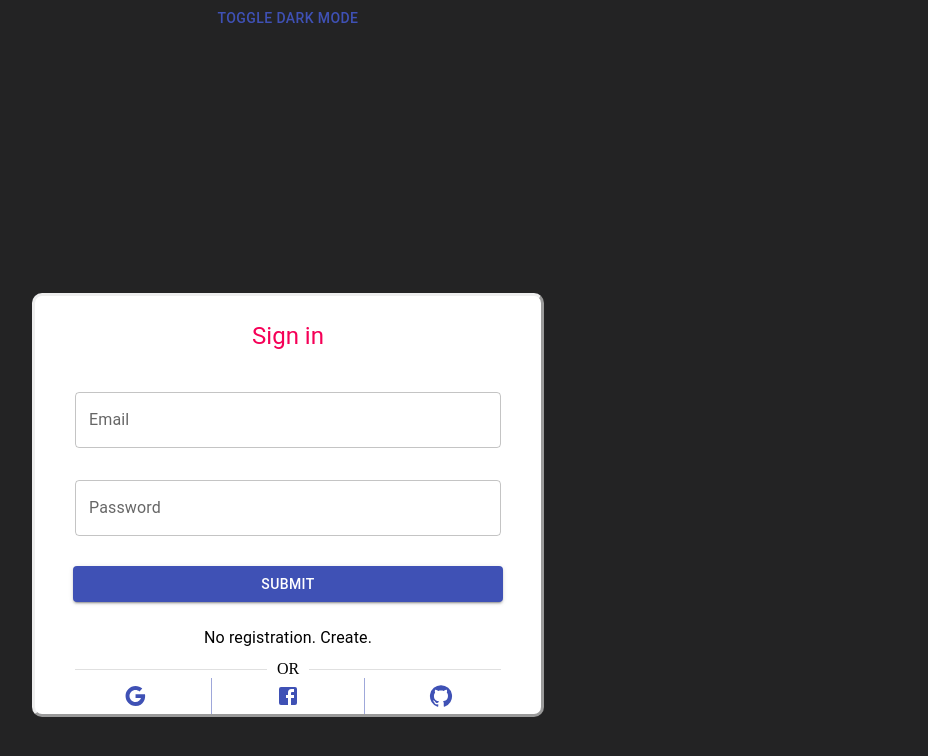
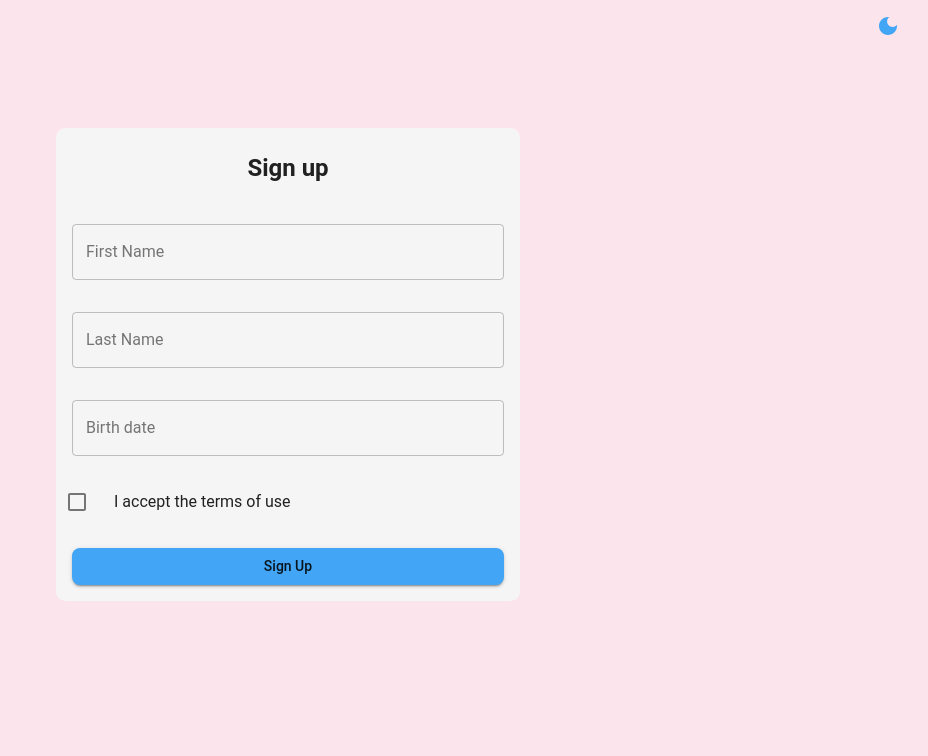
Before and after one commit to BTrifonov/digital-notes-app, a React (Vite) app in the folder frontend/app/: page /signup in a window 1280 px wide. Shown: the top 756 px of the page, without its empty margins (352-1280 px from the left). Built offline with nearby package versions, Linux system fonts and the light colour scheme.

Commit message:
Created frontend sign in and sign up pages

```diff
--- a/frontend/app/src/App.css
+++ b/frontend/app/src/App.css
@@ -3,5 +3,4 @@
   min-height: 100vh;
 
   text-align: center;
-  background-color: #050506e0;
 }
--- a/frontend/app/src/App.tsx
+++ b/frontend/app/src/App.tsx
@@ -1,10 +1,15 @@
-
-import { Container, CssBaseline, ThemeProvider, Button } from '@mui/material'
+import {CssBaseline, ThemeProvider, Button } from '@mui/material'
 import './App.css'
-import LoginPage from './components/pages/LoginPage'
 import { useState } from 'react'
 
+import DarkModeIcon from '@mui/icons-material/DarkMode';
+import LightModeIcon from '@mui/icons-material/LightMode';
+
 import { darkTheme, lightTheme } from './theme'
+import AppRoutes from './AppRoutes';
+
+import { LocalizationProvider } from '@mui/x-date-pickers/LocalizationProvider';
+import { AdapterDayjs } from '@mui/x-date-pickers/AdapterDayjs'; // Using dayjs adapter
 
 function App() {
   const [isDarkMode, setIsDarkMode] = useState<boolean>(false);
@@ -16,23 +21,16 @@ function App() {
 
   return (
     <ThemeProvider theme={isDarkMode ? darkTheme : lightTheme}>
-
-      <Button onClick={handleThemeToggle}>
-        Toggle {isDarkMode ? 'Light' : 'Dark'} Mode
-      </Button>
-      <Container
-        sx={{
-          marginTop: '20%',
-          marginBottom: '20%',
-          width: '40%',
-          height: 'auto',
-          borderRadius: '10px',
-          borderStyle: 'outset',
-          backgroundColor: theme => theme.palette.background.paper
-        }}
-      >
-        <LoginPage/>
-      </Container>
+      <LocalizationProvider dateAdapter={AdapterDayjs}>
+        <CssBaseline/>
+        <Button
+          onClick={handleThemeToggle}
+          sx = {{position: 'fixed', top: '0', right: '0', margin: '0.5rem', borderStyle: 'solid', borderColor: 'blue'}}
+        >
+          {isDarkMode ? <LightModeIcon/> : <DarkModeIcon/>}
+        </Button>
+        <AppRoutes/>
+      </LocalizationProvider>
     </ThemeProvider>
   )
 }
--- /dev/null
+++ b/frontend/app/src/AppRoutes.tsx
@@ -0,0 +1,15 @@
+import { BrowserRouter as Router, Routes, Route } from 'react-router-dom';
+
+import LoginPage from './components/pages/LoginPage';
+import SignUpPage from './components/pages/SignUpPage';
+
+export default function AppRoutes() {
+    return (
+        <Router>
+            <Routes>
+                <Route path='/' element={<LoginPage/>}/>
+                <Route path='/signup' element={<SignUpPage/>}/>
+            </Routes>
+        </Router>
+    )
+};
--- a/frontend/app/src/components/pages/LoginPage.tsx
+++ b/frontend/app/src/components/pages/LoginPage.tsx
@@ -1,24 +1,38 @@
-import { Box, Button, ButtonGroup, Divider, TextField, Typography } from "@mui/material";
+import { Box, Button, ButtonGroup, Container, Divider, Link,TextField, Typography, useTheme } from "@mui/material";
 
 import GoogleIcon from '@mui/icons-material/Google';
 import FacebookIcon from '@mui/icons-material/Facebook';
 import GitHubIcon from '@mui/icons-material/GitHub';
 
 export default function LoginPage() {
+  const theme = useTheme();
+
   return (
+    <Container
+    sx={{
+      marginTop: '20%',
+      marginBottom: '20%',
+      width: '40%',
+      height: 'auto'
+    }}
+  >
     <Box
       sx= {{
         display: "flex",
-        flexDirection: "column"
+        flexDirection: "column",
+        bgcolor: theme.palette.background.paper,
+        borderStyle: "hidden",
+        borderRadius: "2%"
       }}
     >
-        <Typography color="secondary" sx={{margin: '1em'}} variant="h5">Sign in</Typography>
+        <Typography variant="h5">Sign in</Typography>
+        <TextField id="filled-basic" label="Email" variant="outlined" />
+        <TextField id="user-password" label="Password" helperText="Minimum 8 characters" type="password" variant="outlined" />
+        <Button variant="contained">Submit</Button>
 
-
-        <TextField sx={{margin: '1em'}} id="filled-basic" label="Email" variant="outlined" />
-        <TextField sx={{margin: '1em'}} id="user-password" label="Password" type="password" variant="outlined" />
-        <Button sx={{margin: '1em'}} variant="contained">Submit</Button>
-        <Typography sx={{margin: '0.5em'}} variant="subtitle1">No registration. Create.</Typography>
+        <Link href='/signup' underline="hover">
+          Create account
+        </Link>
 
         <Divider orientation="horizontal" variant="middle" textAlign="center">OR</Divider>
 
@@ -26,10 +40,11 @@ export default function LoginPage() {
           variant="text"
           fullWidth
         >
-          <Button><GoogleIcon/></Button>
-          <Button><FacebookIcon/></Button>
-          <Button><GitHubIcon/></Button>
+          <Button sx={{margin: 0}}><GoogleIcon/></Button>
+          <Button sx={{margin: 0}}><FacebookIcon/></Button>
+          <Button sx={{margin: 0}}><GitHubIcon/></Button>
         </ButtonGroup>
     </Box>
+  </Container>
   );
 }
--- /dev/null
+++ b/frontend/app/src/components/pages/SignUpPage.tsx
@@ -0,0 +1,61 @@
+import * as React from 'react'
+
+import {Box, Button, Container, TextField, Typography, useTheme} from "@mui/material"
+import { DatePicker } from '@mui/x-date-pickers';
+
+import Checkbox from '@mui/material/Checkbox';
+
+export default function SignUpPage() {
+    const theme = useTheme();
+
+    const [checked, setChecked] = React.useState<boolean>(false);
+
+    const handleChange = (event: React.ChangeEvent<HTMLInputElement>) => {
+        setChecked(event.target.checked);
+    }
+
+    return (
+        <Container
+            sx={{
+                marginTop: "10%",
+                marginBottom: "10%",
+                width: "40%",
+                height: 'auto'
+            }}
+        >
+            <Box
+                sx= {{
+                    display: "flex",
+                    flexDirection: "column",
+                    bgcolor: theme.palette.background.paper,
+                    borderStyle: "hidden",
+                    borderRadius: "2%"
+                }}
+            >
+                <Typography variant='h5'>Sign up</Typography>
+
+                <TextField id="sign-up-first-name" label="First Name" variant='outlined'></TextField>
+                <TextField id="sign-up-last-name" label="Last Name" variant='outlined'></TextField>
+
+                <DatePicker
+                    label="Birth date"
+                >
+                </DatePicker>
+
+                <Box
+                    sx = {{
+                        display: 'flex',
+                        flexDirection: 'row'
+                    }}
+                >
+                    <Checkbox
+                        checked={checked}
+                        onChange={handleChange}
+                    />
+                    <Typography variant='subtitle1'> I accept the terms of use</Typography>
+                </Box>
+                <Button variant='contained'> Sign Up</Button>
+            </Box>
+        </Container>
+    )
+}
--- a/frontend/app/src/index.css
+++ b/frontend/app/src/index.css
@@ -4,5 +4,4 @@ body {
   place-items: center;
   min-width: 320px;
   min-height: 100vh;
-  background-color: transparent;
 }
--- a/frontend/app/src/main.tsx
+++ b/frontend/app/src/main.tsx
@@ -3,6 +3,8 @@ import * as React from 'react'
 import { createRoot } from 'react-dom/client'
 import App from './App.tsx'
 import './index.css'
+
+
 
 //import '@fontsource/roboto/300.css';
 //import '@fontsource/roboto/400.css';
--- a/frontend/app/src/theme.tsx
+++ b/frontend/app/src/theme.tsx
@@ -2,31 +2,114 @@
 import { createTheme } from '@mui/material/styles';
 
 export const lightTheme = createTheme({
+  components: {
+    MuiTextField: {
+      styleOverrides: {
+        root: {
+          margin: '1em' // Adds margin to all TextFields
+        },
+      },
+    },
+    MuiButton: {
+      styleOverrides: {
+        root: {
+          margin: '1rem', // Adds margin to all Buttons
+          borderRadius: '8px', // Example: Rounded corners for buttons
+          textTransform: 'none', // Disables uppercase text on buttons
+        },
+      },
+    },
+    MuiTypography: {
+      styleOverrides: {
+        root: {
+          margin: '1em'
+        }
+      }
+    }
+  },
   palette: {
-    mode: 'light',
+    mode: 'light',  // Light mode
     primary: {
-      main: '#3f51b5',
+      main: '#42a5f5',  // A vibrant blue for primary buttons, links, etc.
     },
     secondary: {
-      main: '#f50057',
+      main: '#ff4081',  // A bright pink for secondary actions
     },
     background: {
-      default: '#ffffff', // Light mode background color
+      default: '#fce4ec',  // Warm, soft pink background (a warm, inviting tone)
+      paper: '#f5f5f5',    // Soft off-white for paper surfaces
+    },
+    text: {
+      primary: '#212121',  // Dark gray for primary text, ensures readability
+      secondary: '#757575',  // Medium gray for secondary text, subtitles, etc.
+    },
+  },
+  typography: {
+    fontFamily: 'Roboto, sans-serif',  // Modern, readable font
+    h5: {
+      fontWeight: 600,  // Slightly bolder headings for emphasis
+    },
+    body1: {
+      fontSize: '1rem',
     },
   },
 });
 
 export const darkTheme = createTheme({
+  components: {
+    MuiTextField: {
+      styleOverrides: {
+        root: {
+          margin: '1em' // Adds margin to all TextFields
+        },
+      },
+    },
+    MuiButton: {
+      styleOverrides: {
+        root: {
+          margin: '1em', // Adds margin to all Buttons
+          borderRadius: '8px', // Example: Rounded corners for buttons
+          textTransform: 'none', // Disables uppercase text on buttons
+        },
+      },
+    },
+    MuiTypography: {
+      styleOverrides: {
+        root: {
+          margin: '1em'
+        }
+      }
+    }
+  },
   palette: {
-    mode: 'dark',
+    mode: 'dark',  // Dark mode
     primary: {
-      main: '#3f51b5',
+      main: '#90caf9',  // Primary color for buttons, active states, etc.
     },
     secondary: {
-      main: '#f50057',
+      main: '#f48fb1',
     },
     background: {
-      default: '#000000', // Dark mode background color
+      //default: '#1c1c1e',  // Chat background color (dark gray)
+      //paper: '#2c2c2e',    // Input field background color (slightly lighter gray)
+      default: '#2d2d30',  // Brighter dark gray for the main background
+      paper: '#38383b',    // Slightly brighter gray for elevated surfaces
+    },
+    text: {
+      primary: '#ffffff',  // White text
+      secondary: 'rgba(255, 255, 255, 0.7)',  // Slightly muted white for secondary text
+    },
+  },
+  shape: {
+    borderRadius: 10 // Default border radius for all components
+  },
+  typography: {
+    fontFamily: 'Roboto, sans-serif',  // Modern, readable font
+    h5: {
+      fontWeight: 600,  // Slightly bolder headings for emphasis
+    },
+    body1: {
+      fontSize: '1rem',
     },
   },
 });
```
Also changed, not shown: frontend/app/package.json (+6 -1 lines), frontend/app/src/components/pages/HomePage.tsx (added), 1 other file (tests, documents, lock files or other folders).
